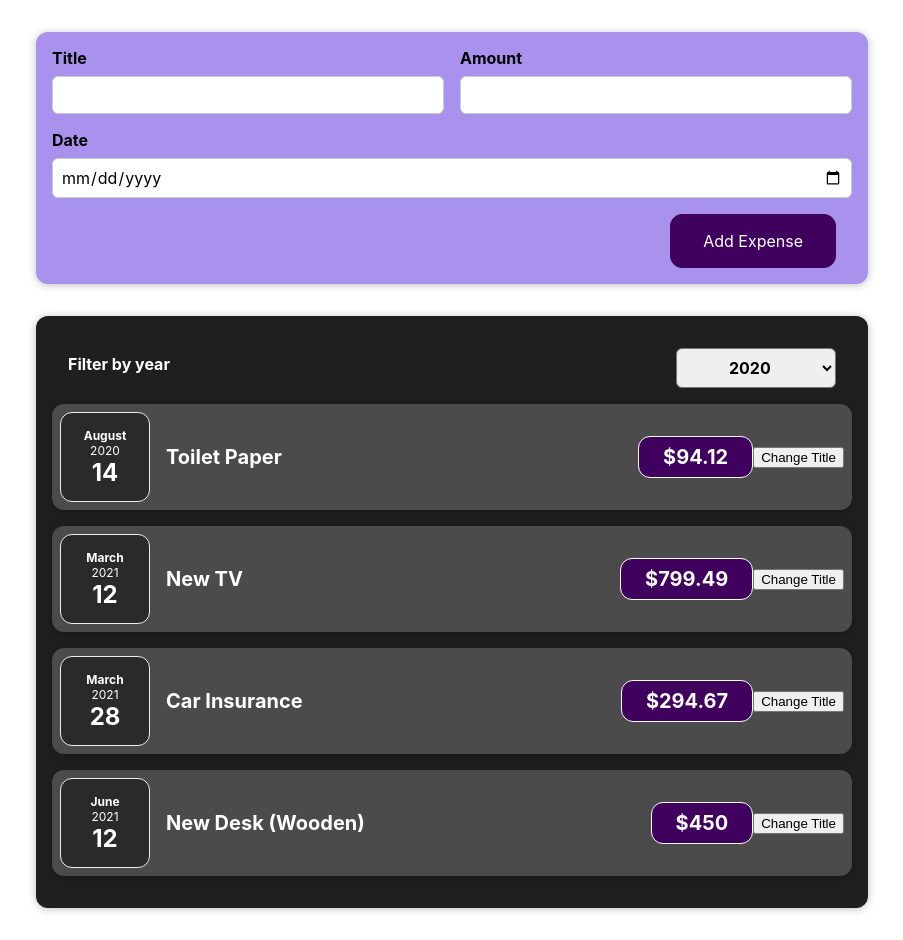
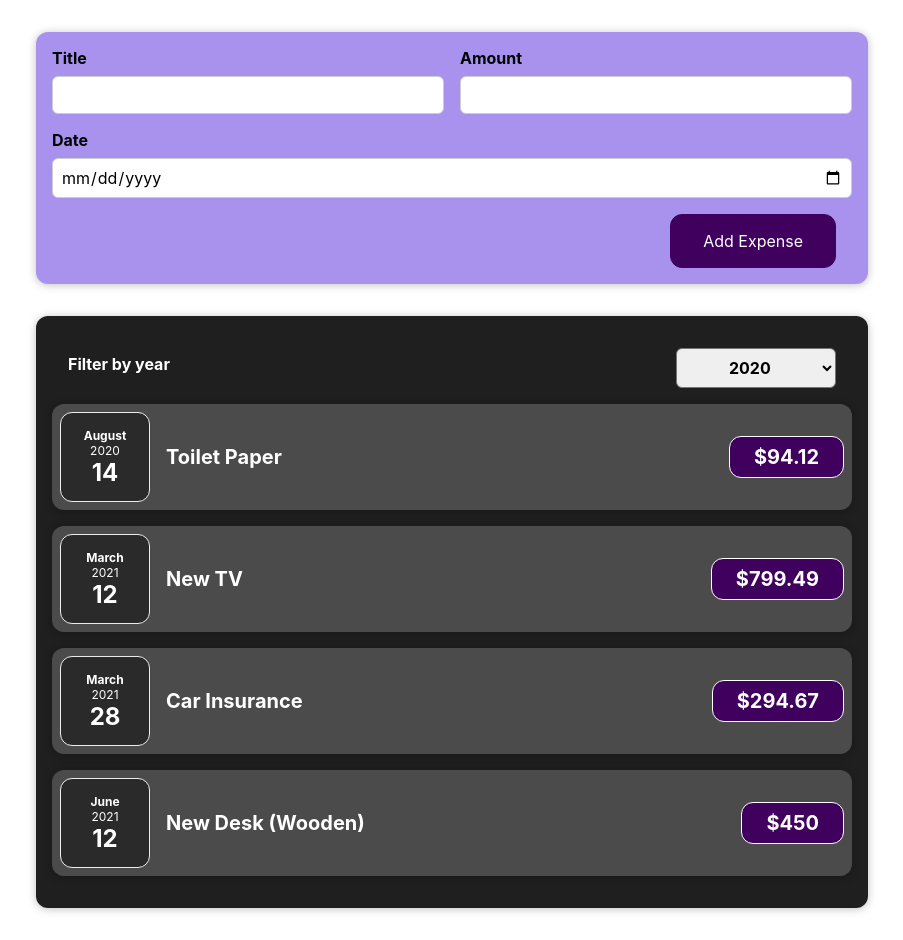
Before and after one commit to devshum/react-working-with-components, a React (Create React App) app: page / in a window 1280 px wide. Shown: the whole page, without its empty margins (188-1091 px from the left). Built offline with nearby package versions, Linux system fonts and the light colour scheme.

Commit message:
the dynamic list was added

```diff
--- a/src/App.js
+++ b/src/App.js
@@ -1,8 +1,9 @@
+import { useState } from 'react';
+
 import Expenses from "./components/Expenses/Expenses";
 import ExpenseForm from "./components/Expenses/ExpenseForm/ExpenseForm";
 
-const App = () => {
-  const expenses = [
+const DUMMY_EXPENSES = [
   {
     id: 'e1',
     title: 'Toilet Paper',
@@ -29,18 +30,21 @@ const App = () => {
   },
 ];
 
-  const saveExpensesDataHandler = enteredExpenseData => {
+const App = () => {
+  const [expenses, setExpenses] = useState(DUMMY_EXPENSES);
+
+  const addExpensesHandler = enteredExpenseData => {
     const expenseData = {
       ...enteredExpenseData,
       id: Math.random().toString()
     };
 
-    console.log(expenseData);
+    setExpenses(prevExpenses => [expenseData, ...prevExpenses]);
   };
 
   return (
     <div>
-      <ExpenseForm onSaveExpense={saveExpensesDataHandler} />
+      <ExpenseForm onAddExpense={addExpensesHandler} />
       <Expenses expenses={expenses} />
     </div>
   );
--- a/src/components/Expenses/ExpenseForm/ExpenseForm.js
+++ b/src/components/Expenses/ExpenseForm/ExpenseForm.js
@@ -42,7 +42,7 @@ const ExpenseForm = props => {
       date: new Date(enteredDate)
     };
 
-    props.onSaveExpense(expenseData);
+    props.onAddExpense(expenseData);
 
     setEnteredTitle('');
     setEnteredAmount('');
--- a/src/components/Expenses/Expenses.js
+++ b/src/components/Expenses/Expenses.js
@@ -17,10 +17,10 @@ const Expenses = props => {
     <Card className="expenses">
       <ExpensesFilter selectedYear={filteredYear} onChangeFilter={saveFilterDateHandler} />
 
-      { props.expenses.map((expense, index) => <ExpenseItem key={index}
-                                                            date={expense.date}
-                                                            title={expense.title}
-                                                            amount={expense.amount} />) }
+      { props.expenses.map(expense => <ExpenseItem key={expense.id}
+                                                   date={expense.date}
+                                                   title={expense.title}
+                                                   amount={expense.amount} />) }
     </Card>
   );
 };
--- a/src/components/Expenses/ExpensesItem/ExpenseItem.js
+++ b/src/components/Expenses/ExpensesItem/ExpenseItem.js
@@ -1,27 +1,16 @@
-import { useState } from 'react';
-
 import ExpenseDate from '../ExpensesDate/ExpenseDate';
 import './ExpenseItem.css';
 import Card from '../../UI/Card';
 
 const ExpenseItem = props => {
-  const [title, setTitle] = useState(props.title);
-
-  const clickHandler = () => {
-    setTitle('Updated!');
-    console.log(title);
-  };
-
   return (
     <Card className="expense-item">
       <ExpenseDate date={props.date} />
 
       <div className="expense-item__description">
-          <h2>{title}</h2>
+          <h2>{props.title}</h2>
           <div className="expense-item__price">${props.amount}</div>
       </div>
-
-      <button onClick={clickHandler}>Change Title</button>
     </Card>
   );
 };
```
Lines whose indentation alone changed are shown as unchanged.
